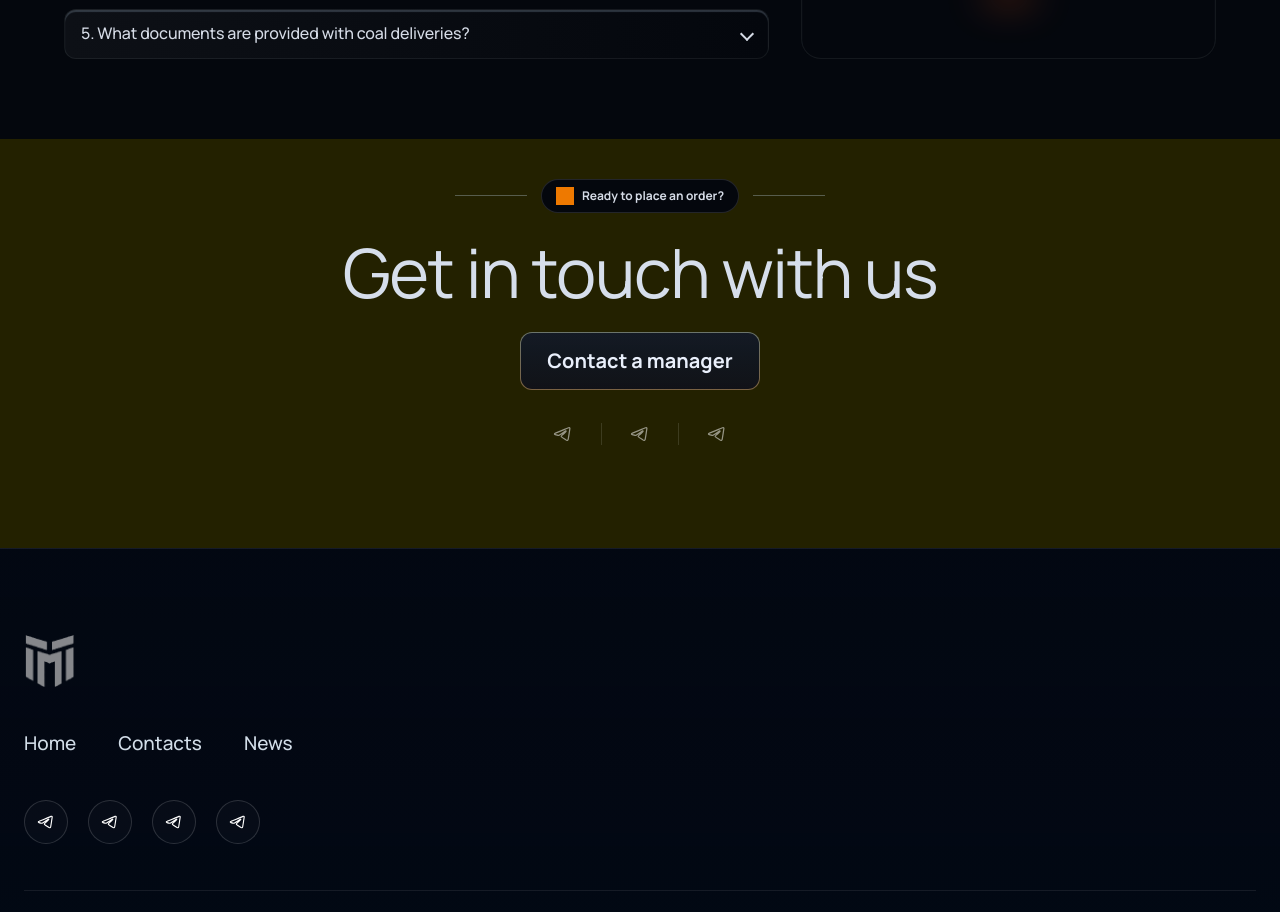
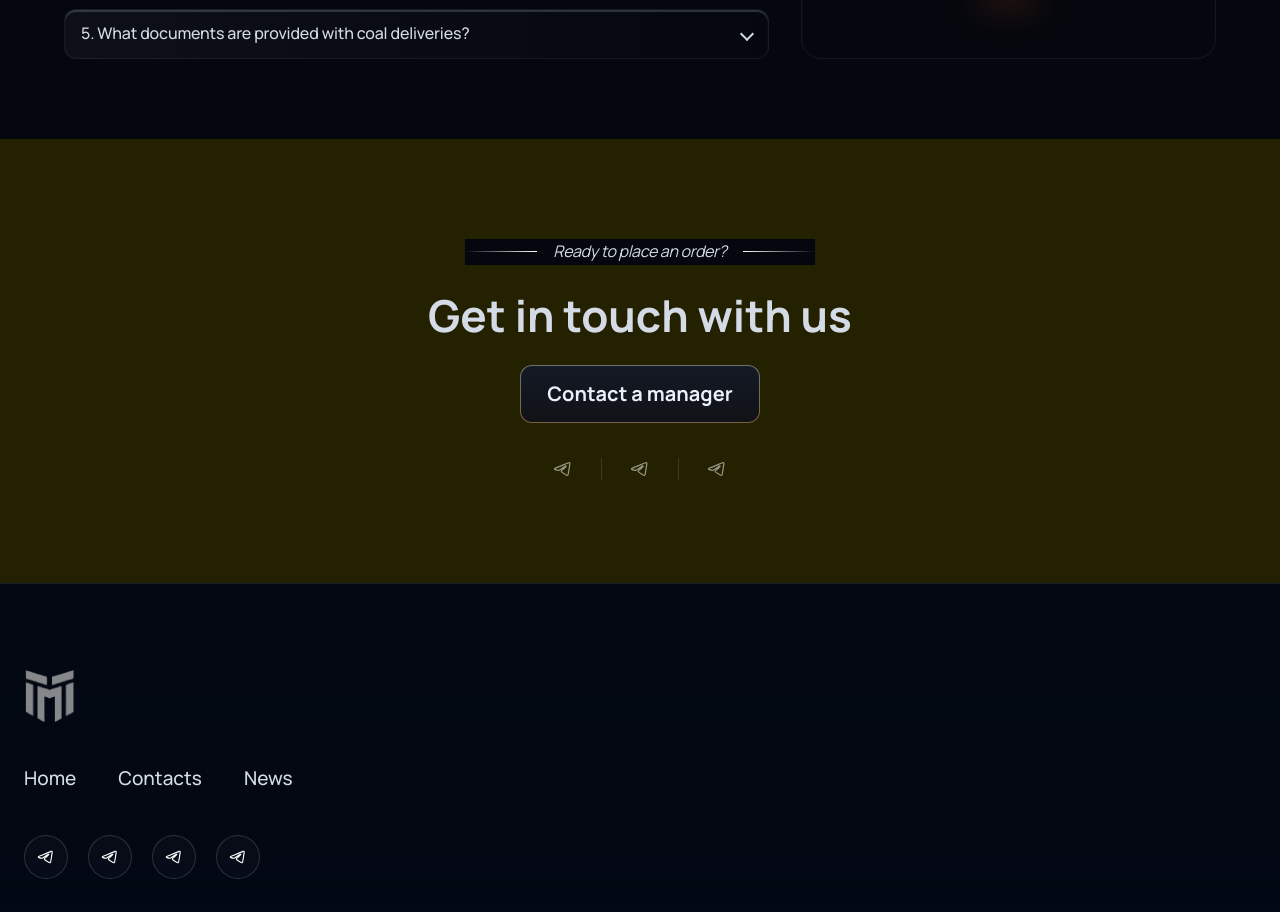
Before and after one commit to dmitriylmao/impexcoal, a Next.js app: page /en in a window 1280 px wide. Shown: the part 5860-6772 px from the top of the page. Built offline with nearby package versions, Linux system fonts and the light colour scheme; no server answers; the database is empty; grey boxes are pictures that could not be loaded.

Commit message:
styles for ContactSection #1

```diff
--- a/src/components/sections/home/ContactSection.module.css
+++ b/src/components/sections/home/ContactSection.module.css
@@ -1,60 +1,64 @@
 .root {
   width: 100%;
-  padding: 40px 0 100px;
+  padding: 100px 0 100px;
+  background-color: #04070d;
   background: #232100;
 }
 
 .inner {
-  width: min(1200px, 100%);
+  width: 100%;
+  max-width: 1200px;
   margin: 0 auto;
+  display: flex;
+  flex-direction: column;
+  justify-content: center;
+  align-items: center;
+  gap: 24px;
   padding: 0 24px;
-  display: grid;
-  justify-items: center;
-  gap: 22px;
 }
 
 .badgeRow {
   display: flex;
   align-items: center;
-  gap: 14px;
+  gap: 16px;
+  background-color: #04070d;
 }
 
 .badgeLine {
   width: 72px;
   height: 1px;
-  background: rgba(207, 231, 255, 0.3);
+  background: linear-gradient(90deg, #04070d 0%, rgb(255, 255, 255) 100%);
 }
 
-.badge {
-  display: inline-flex;
-  align-items: center;
-  justify-content: center;
-  gap: 8px;
-  padding: 7px 14px;
-  border-radius: 999px;
-  border: 1px solid rgba(255, 255, 255, 0.12);
-  background: #04070d;
-  color: #d5dbe6;
-  font-size: 12px;
-  font-weight: 700;
-  line-height: 1.3;
-  white-space: nowrap;
+.badgeLine2 {
+  width: 72px;
+  height: 1px;
+  background: linear-gradient(270deg, #04070d 0%, rgb(255, 255, 255) 100%);
 }
 
-.badgeIcon {
-  width: 18px;
-  height: 18px;
-  flex-shrink: 0;
-  filter: invert(36%) sepia(81%) saturate(3600%) hue-rotate(10deg) brightness(101%) contrast(105%);
+.badgeitalic {
+  color: rgb(213,219,230);
+  font-style: italic;
+  font-size: 16px;
+  font-weight: 400;
+  line-height: 1.6;
+  letter-spacing: -0.02em;
+  white-space: nowrap;
 }
 
 .title {
   margin: 0;
-  color: #d6deeb;
-  font-size: clamp(42px, 5.6vw, 68px);
-  line-height: 1.1;
+  color: #d5dbe6;
   text-align: center;
-  letter-spacing: -0.02em;
+  font-size: 44px;
+  font-weight: 700;
+  line-height: 1.2;
+  letter-spacing: 0;
+  max-width: 640px;
+  width: 100%;
+  white-space: pre-wrap;
+  word-wrap: break-word;
+  word-break: break-word;
 }
 
 .ctaButton {
--- a/src/components/sections/home/ContactSection.tsx
+++ b/src/components/sections/home/ContactSection.tsx
@@ -20,11 +20,10 @@ export default function ContactSection({ badge, title, cta }: ContactSectionProp
       <div className={styles.inner}>
         <div className={styles.badgeRow}>
           <span className={styles.badgeLine} />
-          <span className={styles.badge}>
-            <Image src="/icons/sparkle.svg" alt="" width={14} height={14} className={styles.badgeIcon} aria-hidden />
+          <span className={styles.badgeitalic}>
             {badge}
           </span>
-          <span className={styles.badgeLine} />
+          <span className={styles.badgeLine2} />
         </div>
 
         <h2 className={styles.title}>{title}</h2>
```
